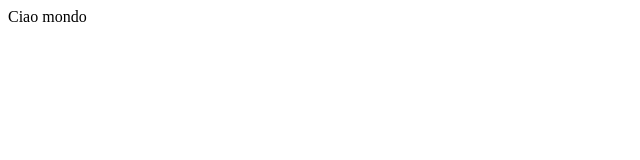
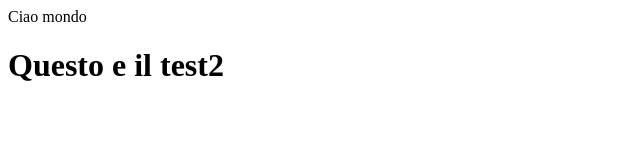
Before and after one commit to Othmanebelourga/Corso-dist2023, a plain HTML site: page index.html in a window 1280 px wide. Shown: the whole page, without its empty margins (0-640 px from the left). Drawn offline with Linux system fonts and the light colour scheme.

Commit message:
index modificato su test2

```diff
--- a/index.html
+++ b/index.html
@@ -1 +1,2 @@
 Ciao mondo
+<h1>Questo e il test2</h1>
```
